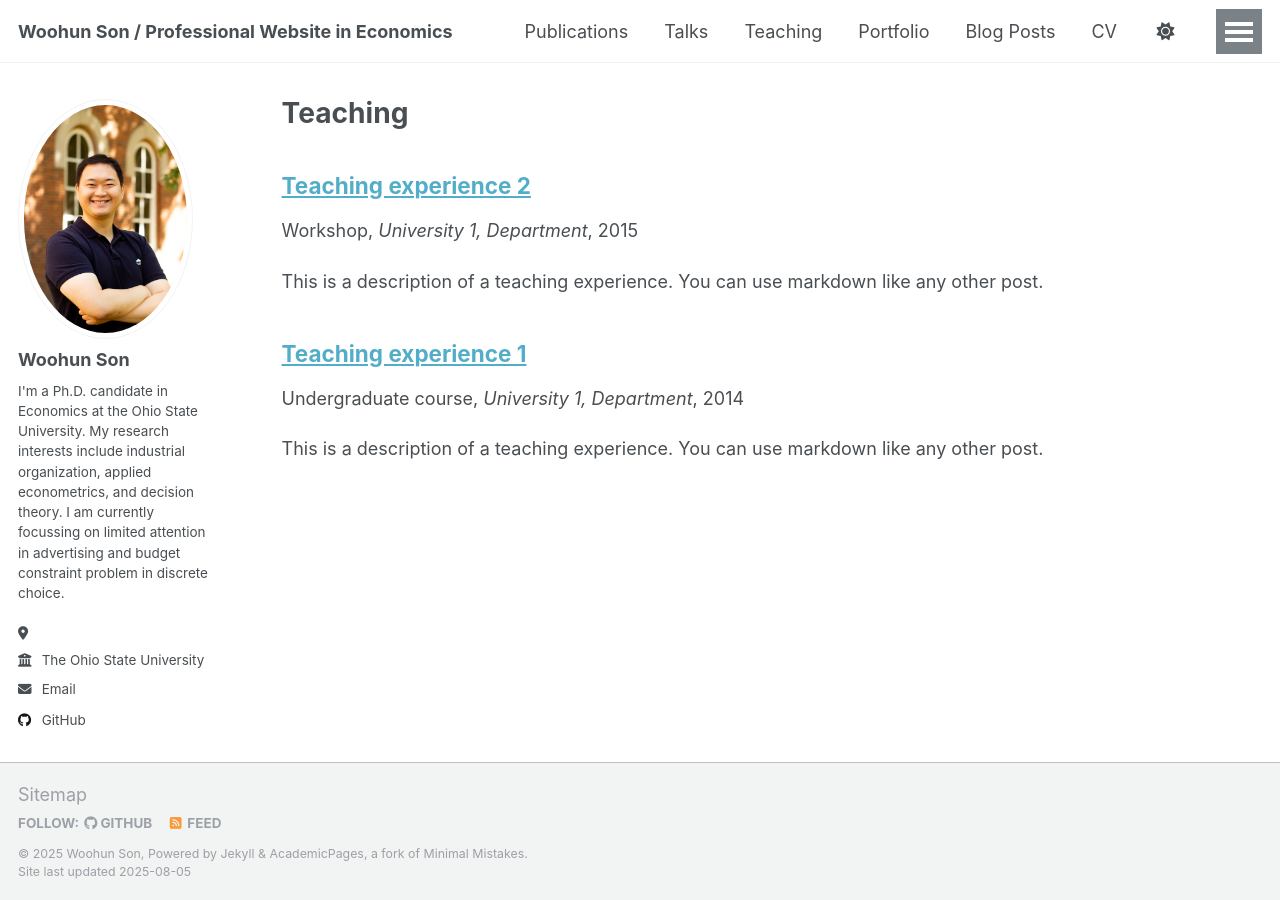
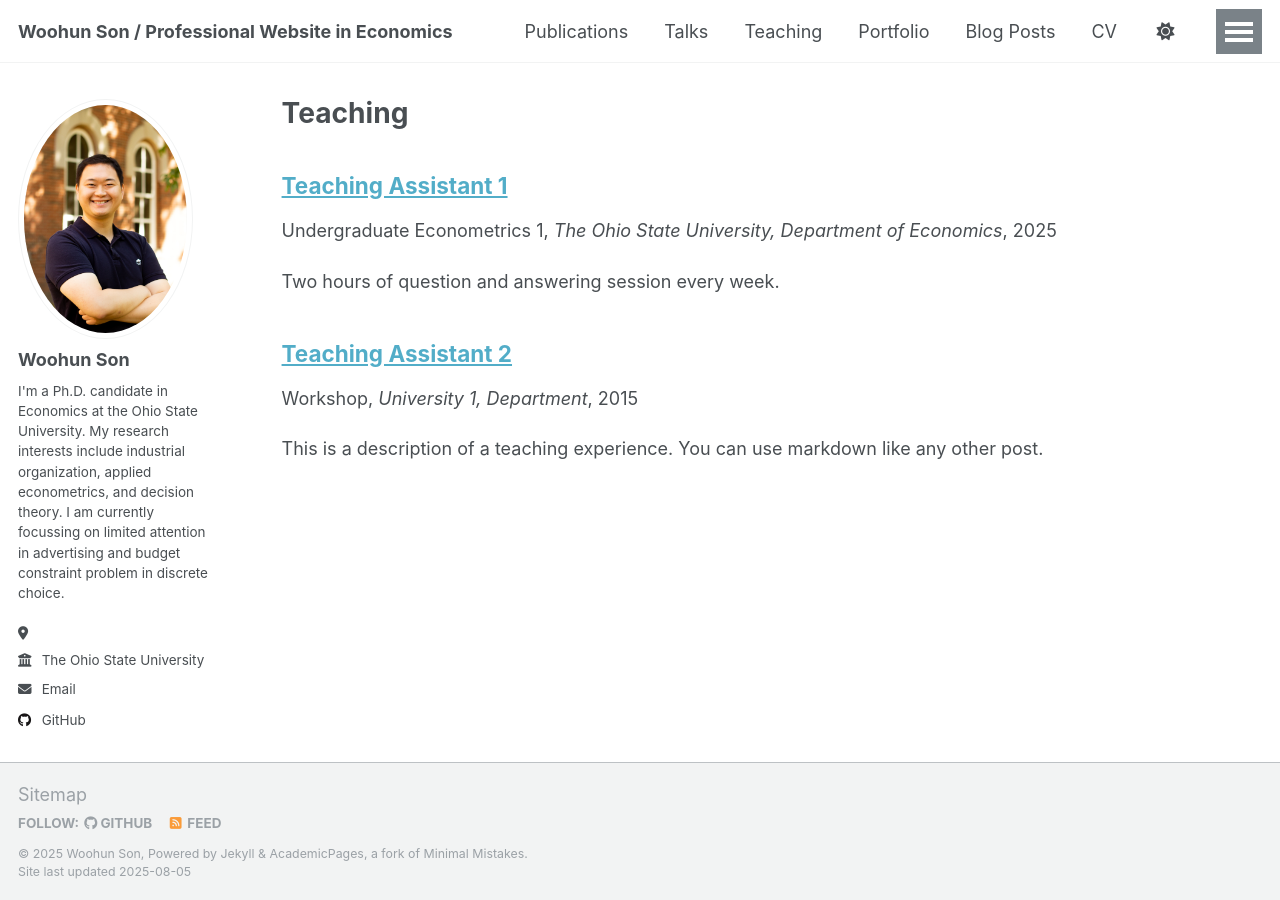
Before and after one commit to SonWoohun/SonWoohun.github.io, a Jekyll site: the page built from _pages/teaching.html, in a window 1280 px wide. Built offline with Jekyll 4.4.1, drawn with Linux system fonts in a browser that asks for light colours; a script that is not in the unit is left out.

Commit message:
revised teaching

```diff
--- a/_teaching/2014-spring-teaching-1.md
+++ /dev/null
@@ -1,20 +0,0 @@
----
-title: "Teaching experience 1"
-collection: teaching
-type: "Undergraduate course"
-permalink: /teaching/2014-spring-teaching-1
-venue: "University 1, Department"
-date: 2014-01-01
-location: "City, Country"
----
-
-This is a description of a teaching experience. You can use markdown like any other post.
-
-Heading 1
-======
-
-Heading 2
-======
-
-Heading 3
-======
--- /dev/null
+++ b/_teaching/undergrad-econometrics-1.md
@@ -0,0 +1,11 @@
+---
+title: "Teaching Assistant 1"
+collection: teaching
+type: "Undergraduate Econometrics 1"
+permalink: /teaching/undergrad-econometrics-1
+venue: "The Ohio State University, Department of Economics"
+date: "Fall 2019, Spring 2020, Fall 2020"
+location: "Seoul, Korea"
+---
+
+Two hours of question and answering session every week.
--- a/_teaching/2015-spring-teaching-2.md
+++ b/_teaching/undergrad-theory-of-taxation.md
@@ -1,5 +1,5 @@
 ---
-title: "Teaching experience 2"
+title: "Teaching Assistant 2"
 collection: teaching
 type: "Workshop"
 permalink: /teaching/2015-spring-teaching-1
```
